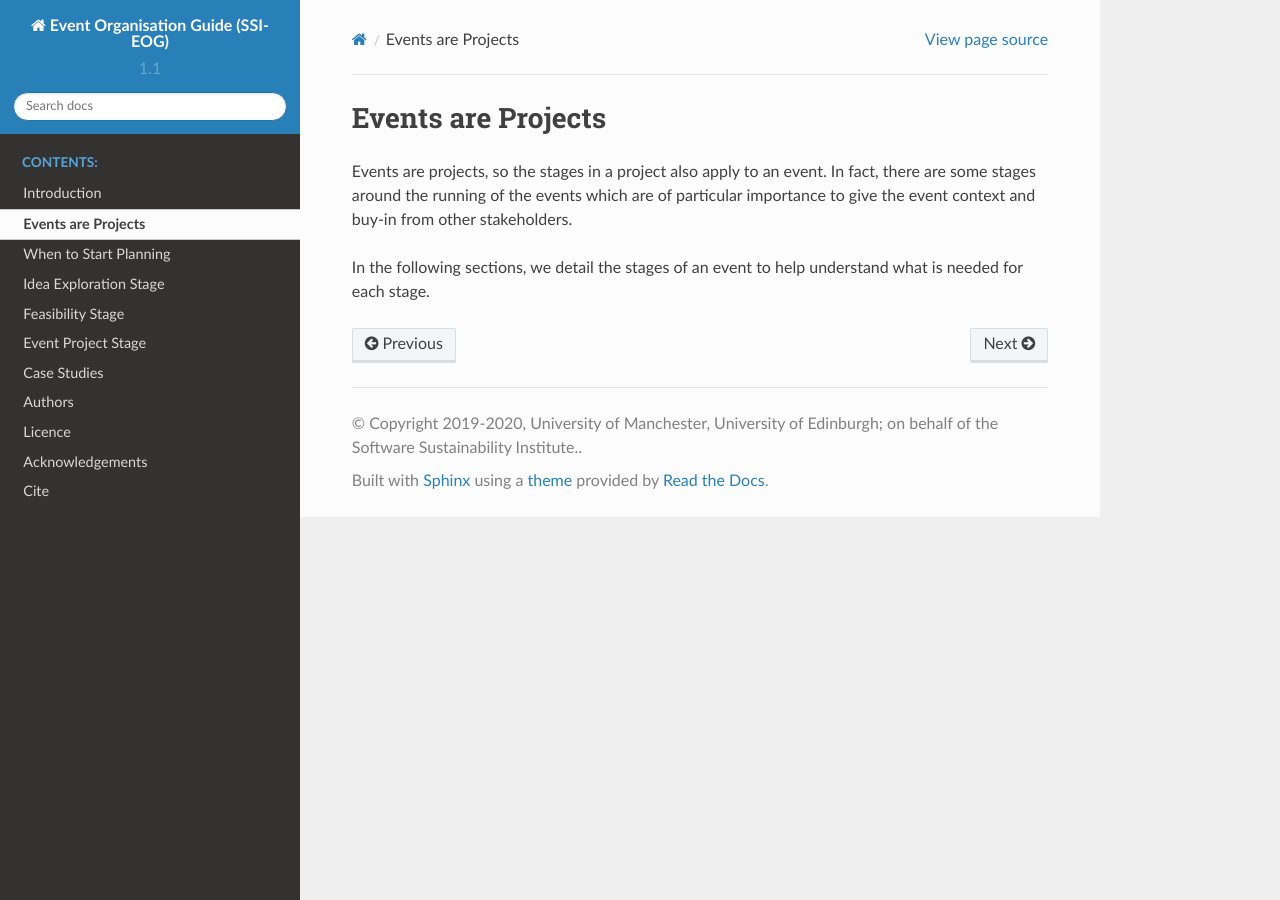
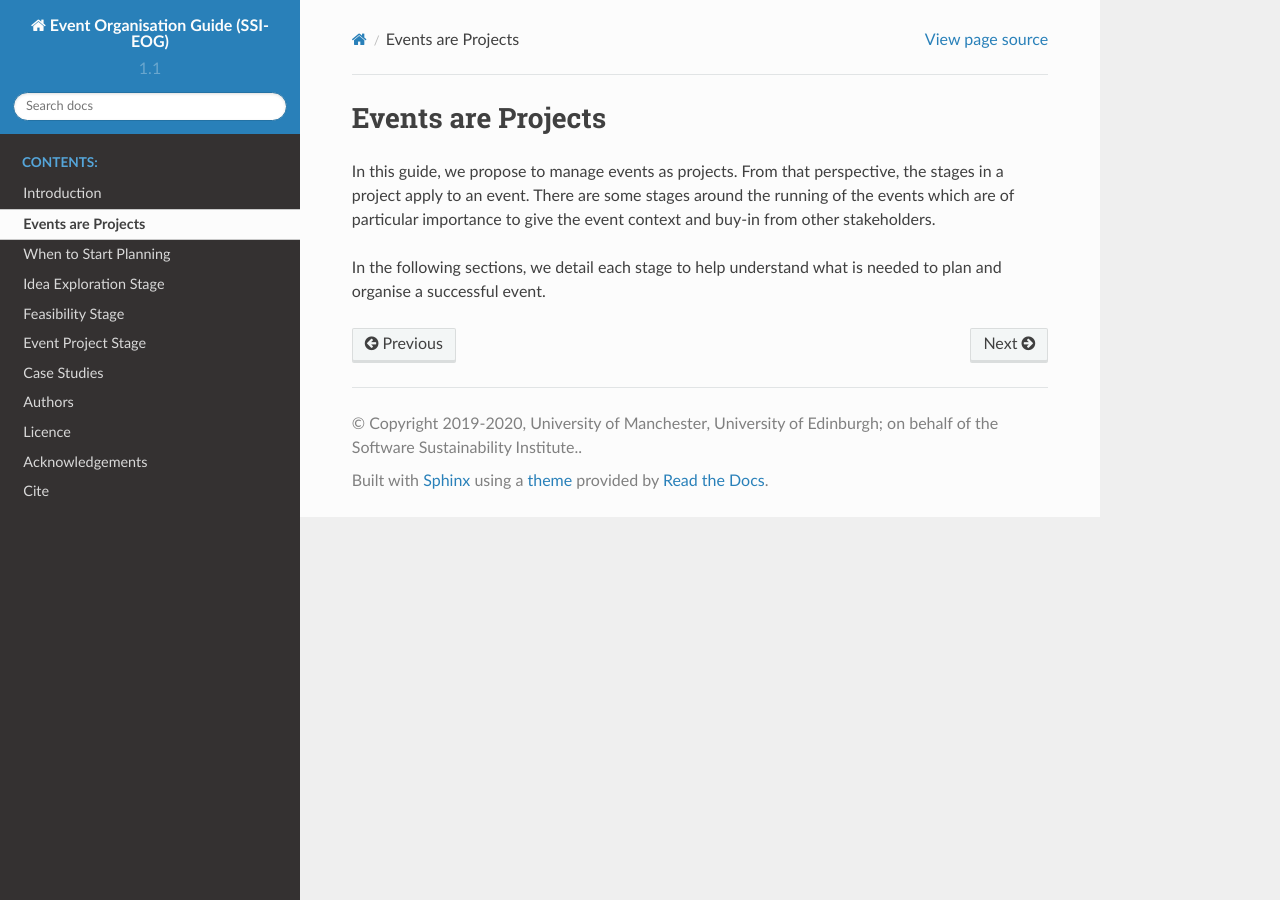
Before and after one commit to softwaresaved/event-organisation-guide, a Sphinx documentation site: the page built from docs/eog/events-are-projects.rst, in a window 1280 px wide. Built offline with Sphinx 7.4.7 and the Read the Docs theme 2.0.0, drawn with Linux system fonts in a browser that asks for light colours.

Commit message:
Update events-are-projects.rst

```diff
--- a/docs/eog/events-are-projects.rst
+++ b/docs/eog/events-are-projects.rst
@@ -2,6 +2,6 @@
 
 Events are Projects
 ===================
-Events are projects, so the stages in a project also apply to an event. In fact, there are some stages around the running of the events which are of particular importance to give the event context and buy-in from other stakeholders.
+In this guide, we propose to manage events as projects. From that perspective, the stages in a project  apply to an event. There are some stages around the running of the events which are of particular importance to give the event context and buy-in from other stakeholders.
 
-In the following sections, we detail the stages of an event to help understand what is needed for each stage.
+In the following sections, we detail each stage to help understand what is needed to plan and organise a successful event.
```
